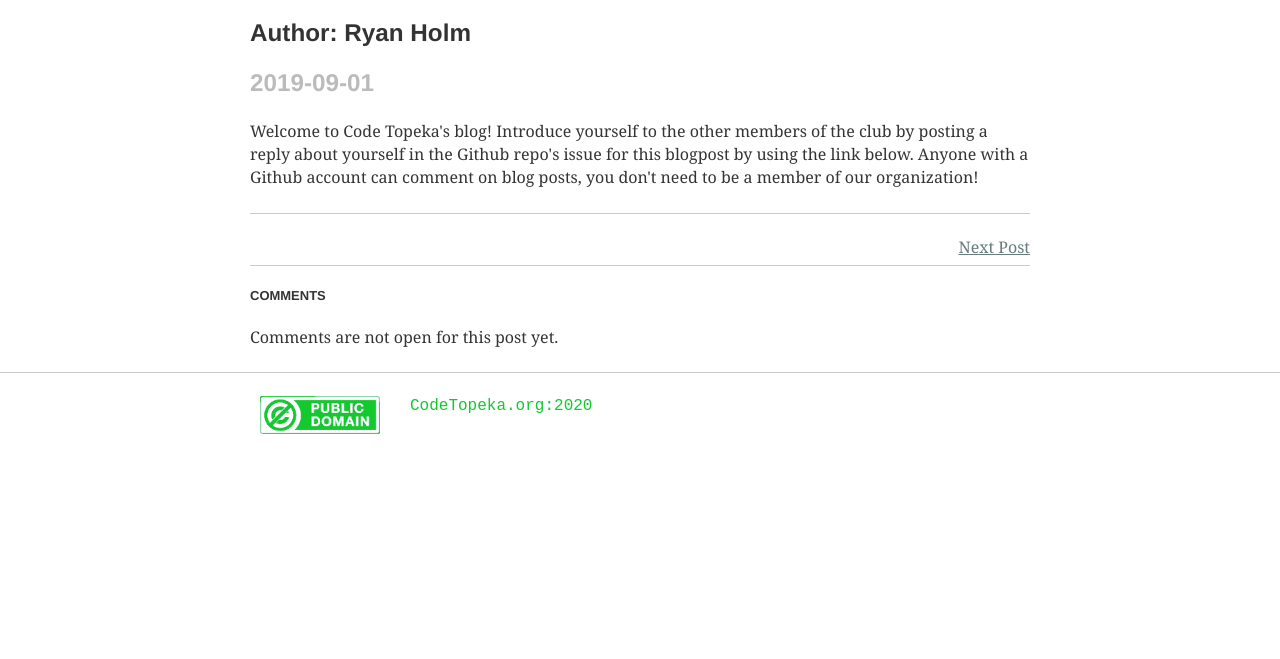
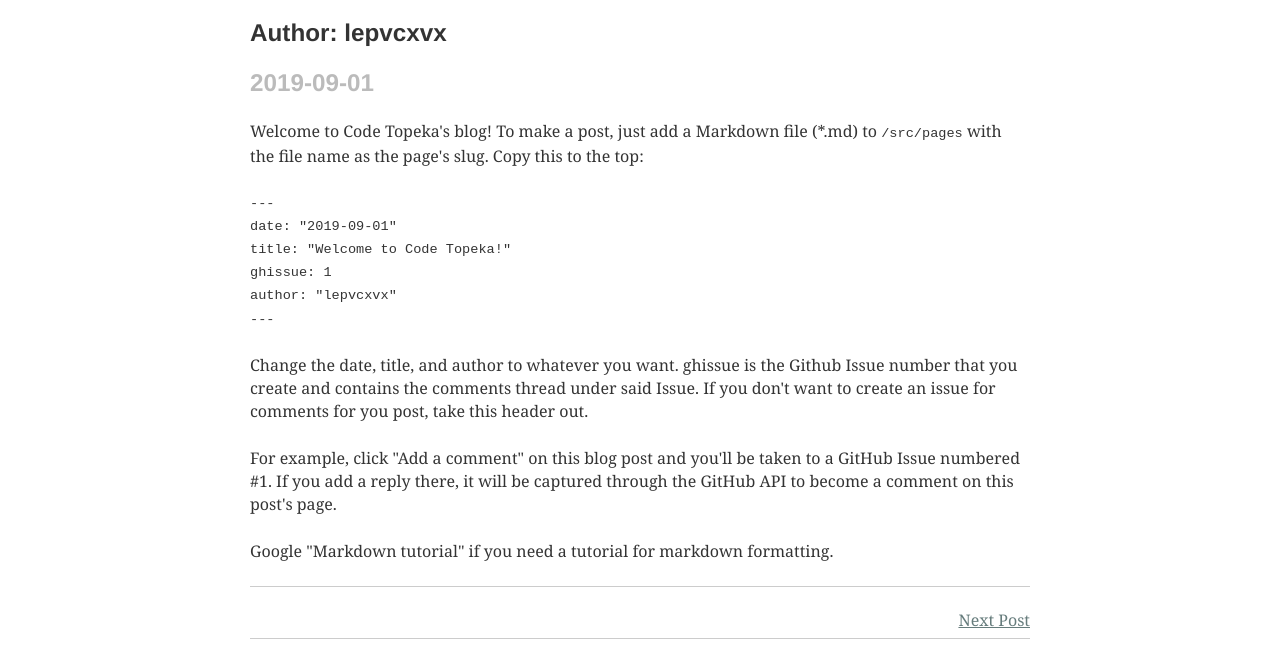
Before and after one commit to CodeTopeka/gatsby-website, a Gatsby site: page /welcome in a window 1280 px wide. Shown: the part 140-799 px from the top of the page. Built offline with nearby package versions, Linux system fonts and the light colour scheme; Gatsby itself is replaced by a stand-in of ours; some packages are replaced by stand-ins of ours; code samples lack their colours; no server answers; what typography-theme-lincoln would draw is missing.

Commit message:
converting

````diff
--- a/src/pages/an-intro-to-open-education.md
+++ b/src/pages/an-intro-to-open-education.md
@@ -2,7 +2,7 @@
 date: "2019-09-07"
 title: "An Intro to Open Education"
 ghissue: 2
-author: "Ryan Holm"
+author: "lepvcxvx"
 ---
 
 Open Education is a bit of a Frankenstein creation of computer science that is affecting the education system. It derived from computer science because it is the application of open source licensing to educational resources. It is having interesting results (sometimes frustrating slow results, however), and as I have worked the past two years on EdTech teaching computer science to K-12 students and now have a side hustle github project that focuses on CS OpenEd, I'd like to take this Code Topeka blogpost as an opportunity to discuss a 101-level introduction to Open Ed to anyone who doesn't know how open source licensing is affecting education today.
--- a/src/pages/learning-resources-in-topeka.md
+++ b/src/pages/learning-resources-in-topeka.md
@@ -2,7 +2,7 @@
 date: "2020-04-03"
 title: "Online Computer Science Learning Resources in Topeka, KS for COVID-19 and Beyond"
 ghissue: 6
-author: "Ryan Holm"
+author: "lepvcxvx"
 ---
 
 ### Learn to Program (Online) (For Free) in Topeka, KS
--- a/src/pages/welcome.md
+++ b/src/pages/welcome.md
@@ -2,7 +2,20 @@
 date: "2019-09-01"
 title: "Welcome to Code Topeka!"
 ghissue: 1
-author: "Ryan Holm"
+author: "lepvcxvx"
 ---
 
-Welcome to Code Topeka's blog! Introduce yourself to the other members of the club by posting a reply about yourself in the Github repo's issue for this blogpost by using the link below. Anyone with a Github account can comment on blog posts, you don't need to be a member of our organization!
+Welcome to Code Topeka's blog! To make a post, just add a Markdown file (*.md) to ```/src/pages``` with the file name as the page's slug. Copy this to the top:
+```
+---
+date: "2019-09-01"
+title: "Welcome to Code Topeka!"
+ghissue: 1
+author: "lepvcxvx"
+---
+```
+Change the date, title, and author to whatever you want. ghissue is the Github Issue number that you create and contains the comments thread under said Issue. If you don't want to create an issue for comments for you post, take this header out.
+
+For example, click "Add a comment" on this blog post and you'll be taken to a GitHub Issue numbered #1. If you add a reply there, it will be captured through the GitHub API to become a comment on this post's page.
+
+Google "Markdown tutorial" if you need a tutorial for markdown formatting.
````
